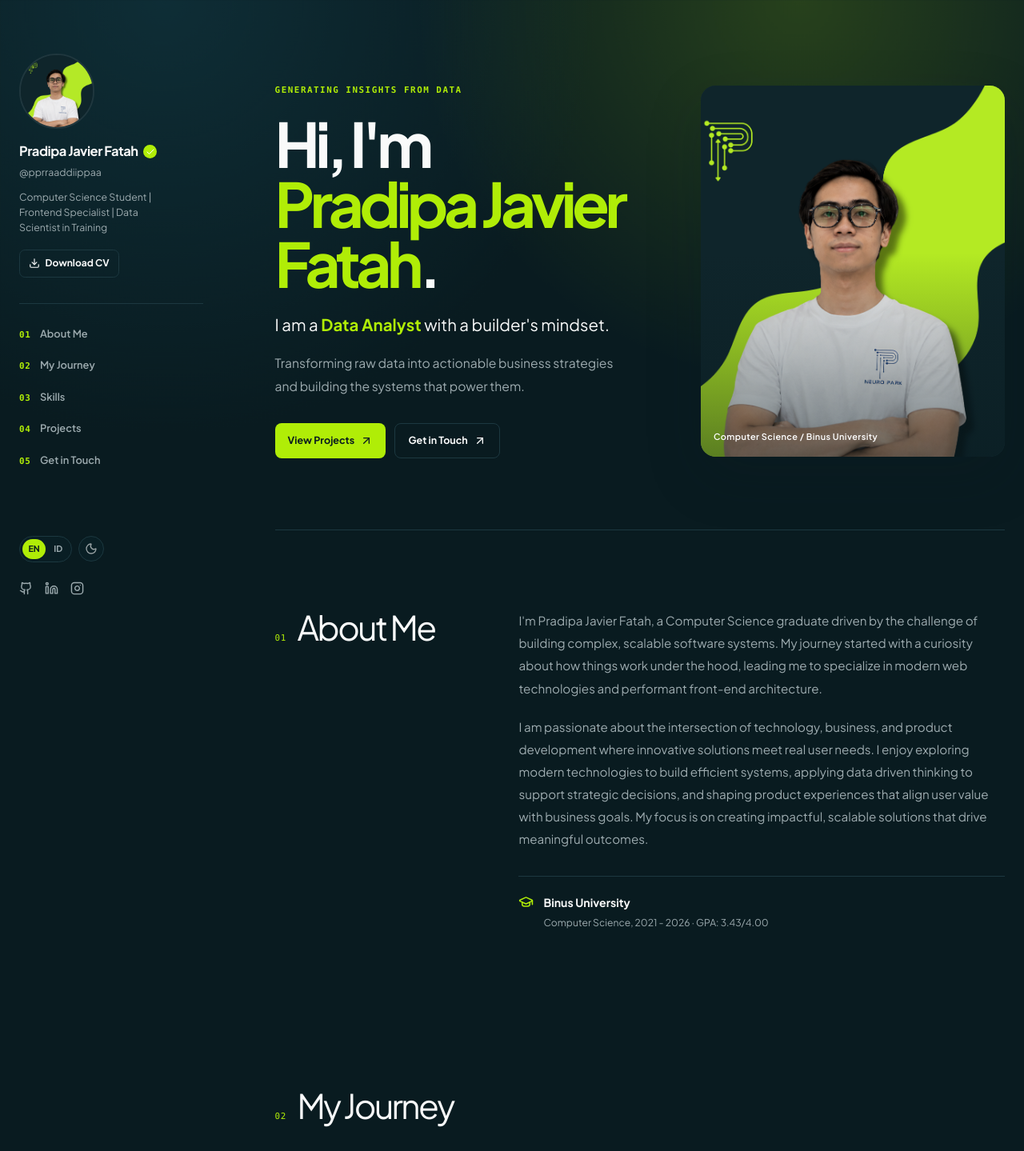
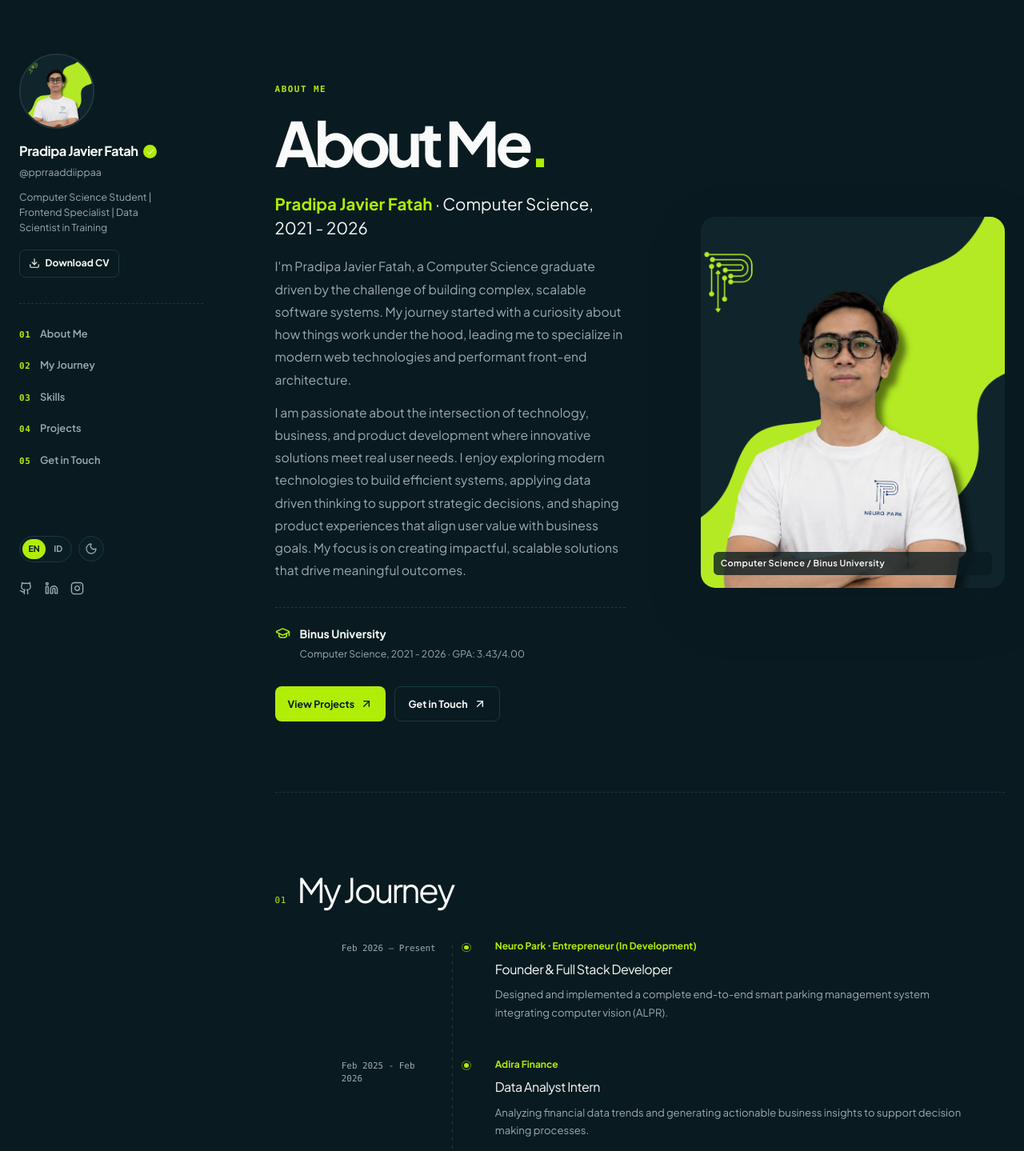
Before and after one commit to PradipaJavierFatah/PradipaPortofolioNextJs, a Next.js app: page / in a window 1280 px wide. Shown: the top 1439 px of the page at 80% size. Built offline with nearby package versions, Linux system fonts and the light colour scheme.

Commit message:
feat: make about the hero and add ticket separators

```diff
--- a/src/app/globals.css
+++ b/src/app/globals.css
@@ -74,17 +74,11 @@
 @layer components {
   .portfolio-page {
     min-height: 100dvh;
-    background:
-      radial-gradient(circle at 78% 0%, hsl(var(--primary) / 0.14), transparent 28rem),
-      radial-gradient(circle at 14% 0%, hsl(193 58% 16% / 0.75), transparent 30rem),
-      hsl(var(--background));
+    background: hsl(var(--background));
   }
 
   .dark .portfolio-page {
-    background:
-      radial-gradient(circle at 78% 0%, hsl(var(--primary) / 0.18), transparent 30rem),
-      radial-gradient(circle at 16% 0%, hsl(193 58% 14% / 0.9), transparent 34rem),
-      hsl(193 58% 8%);
+    background: hsl(193 58% 8%);
   }
 
   .portfolio-layout {
@@ -191,8 +185,9 @@
 
   .rail-rule,
   .content-rule {
-    height: 1px;
-    background: hsl(var(--border));
+    height: 0;
+    border-top: 1px dashed hsl(var(--border));
+    background: none;
   }
 
   .rail-rule {
@@ -295,6 +290,7 @@
     gap: clamp(2rem, 6vw, 6rem);
     min-height: 630px;
     padding: 4.5rem 0 5.5rem;
+    scroll-margin-top: 1.5rem;
   }
 
   .section-kicker {
@@ -338,6 +334,10 @@
     color: hsl(var(--muted-foreground));
     font-size: 0.98rem;
     line-height: 1.8;
+  }
+
+  .intro-description-secondary {
+    margin-top: 0.8rem;
   }
 
   .intro-actions {
@@ -397,7 +397,7 @@
     content: "";
     position: absolute;
     inset: 0;
-    background: linear-gradient(180deg, transparent 45%, hsl(193 58% 8% / 0.52));
+    background: transparent;
     pointer-events: none;
   }
 
@@ -417,6 +417,9 @@
     font-size: 0.68rem;
     font-weight: 600;
     letter-spacing: 0.04em;
+    background: hsl(193 58% 8% / 0.78);
+    border-radius: 0.35rem;
+    padding: 0.4rem 0.55rem;
   }
 
   .portfolio-section {
@@ -488,7 +491,7 @@
     gap: 0.75rem;
     margin-top: 2rem;
     padding-top: 1.35rem;
-    border-top: 1px solid hsl(var(--border));
+    border-top: 1px dashed hsl(var(--border));
     color: hsl(var(--primary));
   }
 
@@ -520,7 +523,11 @@
     bottom: 0.7rem;
     left: 8.65rem;
     width: 1px;
-    background: hsl(var(--border));
+    background: repeating-linear-gradient(
+      to bottom,
+      hsl(var(--border)) 0 5px,
+      transparent 5px 10px
+    );
   }
 
   .journey-item {
@@ -580,7 +587,7 @@
 
   .skill-group {
     padding-top: 1rem;
-    border-top: 1px solid hsl(var(--border));
+    border-top: 1px dashed hsl(var(--border));
   }
 
   .skill-group-title {
@@ -730,8 +737,8 @@
     gap: 2rem;
     margin: 3rem 0 2rem;
     padding: 2.3rem 0 2.7rem;
-    border-top: 1px solid hsl(var(--border));
-    border-bottom: 1px solid hsl(var(--border));
+    border-top: 1px dashed hsl(var(--border));
+    border-bottom: 1px dashed hsl(var(--border));
     scroll-margin-top: 1.5rem;
   }
 
@@ -781,7 +788,7 @@
     justify-content: space-between;
     min-height: 4.25rem;
     padding: 0 1rem;
-    border-bottom: 1px solid hsl(var(--border) / 0.82);
+    border-bottom: 1px dashed hsl(var(--border) / 0.82);
     background: hsl(var(--background) / 0.86);
     backdrop-filter: blur(18px);
   }
@@ -822,7 +829,7 @@
     display: none;
     min-height: auto;
     padding: 1.25rem 1rem 1.6rem;
-    border-bottom: 1px solid hsl(var(--border));
+    border-bottom: 1px dashed hsl(var(--border));
     background: hsl(var(--background) / 0.97);
     box-shadow: 0 18px 40px hsl(193 58% 8% / 0.12);
   }
@@ -875,7 +882,7 @@
   .rail-controls {
     margin-top: 0.9rem;
     padding-top: 0.9rem;
-    border-top: 1px solid hsl(var(--border));
+    border-top: 1px dashed hsl(var(--border));
   }
 
   .rail-socials {
--- a/src/components/pages/portfolio-home.tsx
+++ b/src/components/pages/portfolio-home.tsx
@@ -138,7 +138,7 @@
                 </aside>
 
                 <main id="top" className="portfolio-content">
-                    <section className="portfolio-intro" aria-labelledby="intro-title">
+                    <section id="about" className="portfolio-intro" aria-labelledby="intro-title">
                         <motion.div
                             initial="hidden"
                             animate="visible"
@@ -146,10 +146,18 @@
                             transition={{ duration: 0.55, ease: "easeOut" }}
                             className="intro-copy"
                         >
-                            <p className="section-kicker">{t.hero.badge}</p>
-                            <h1 id="intro-title">{t.hero.greeting} <span>{SITE_CONFIG.name}</span>.</h1>
-                            <p className="intro-role">{t.hero.rolePrefix} <strong>{t.hero.roles[0]}</strong> with a builder&apos;s mindset.</p>
-                            <p className="intro-description">{t.hero.description}</p>
+                            <p className="section-kicker">{t.about.title}</p>
+                            <h1 id="intro-title">{t.about.title}<span>.</span></h1>
+                            <p className="intro-role"><strong>{SITE_CONFIG.name}</strong> · {t.about.major}</p>
+                            <p className="intro-description">{t.about.bio1}</p>
+                            <p className="intro-description intro-description-secondary">{t.about.bio2}</p>
+                            <div className="education-line intro-education">
+                                <GraduationCap size={19} />
+                                <div>
+                                    <strong>{t.about.university}</strong>
+                                    <span>{t.about.major} · {t.about.gpa}</span>
+                                </div>
+                            </div>
                             <div className="intro-actions">
                                 <a className="button-primary" href="#work">{t.hero.viewProjects} <ArrowUpRight size={16} /></a>
                                 <a className="button-secondary" href="#contact">{t.contact.title} <ArrowUpRight size={16} /></a>
@@ -176,32 +184,6 @@
                     <div className="content-rule" />
 
                     <motion.section
-                        id="about"
-                        className="portfolio-section about-section"
-                        initial="hidden"
-                        whileInView="visible"
-                        viewport={{ once: true, amount: 0.18 }}
-                        variants={reveal}
-                        transition={{ duration: 0.5 }}
-                    >
-                        <div className="section-heading">
-                            <span className="section-index">01</span>
-                            <h2>{t.about.title}</h2>
-                        </div>
-                        <div className="about-copy">
-                            <p>{t.about.bio1}</p>
-                            <p>{t.about.bio2}</p>
-                            <div className="education-line">
-                                <GraduationCap size={19} />
-                                <div>
-                                    <strong>{t.about.university}</strong>
-                                    <span>{t.about.major} · {t.about.gpa}</span>
-                                </div>
-                            </div>
-                        </div>
-                    </motion.section>
-
-                    <motion.section
                         id="experience"
                         className="portfolio-section"
                         initial="hidden"
@@ -211,7 +193,7 @@
                         transition={{ duration: 0.5 }}
                     >
                         <div className="section-heading">
-                            <span className="section-index">02</span>
+                            <span className="section-index">01</span>
                             <h2>{t.experience.title}</h2>
                         </div>
                         <div className="journey-list">
@@ -239,7 +221,7 @@
                         transition={{ duration: 0.5 }}
                     >
                         <div className="section-heading">
-                            <span className="section-index">03</span>
+                            <span className="section-index">02</span>
                             <h2>{t.skills.title}</h2>
                         </div>
                         <div className="skills-grid">
@@ -261,7 +243,7 @@
                     >
                         <div className="section-heading section-heading-with-action">
                             <div>
-                                <span className="section-index">04</span>
+                                <span className="section-index">03</span>
                                 <h2>{t.projects.title}</h2>
                             </div>
                             <Link href="/projects" className="text-link">{t.projects.viewAll} <ArrowUpRight size={15} /></Link>
```
